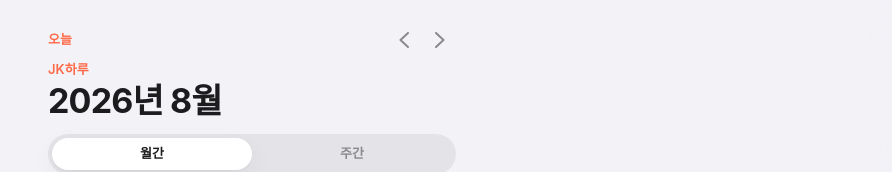
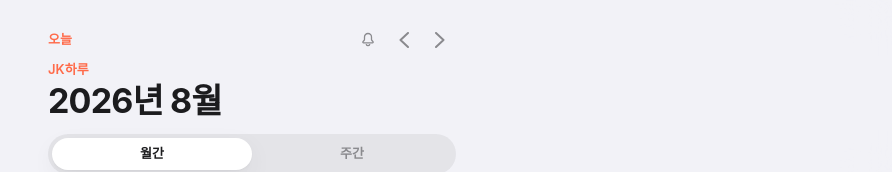
Before and after one commit to jaewan97/JK-Scheduler, a Next.js app: page / in a window 1280 px wide. Shown: the top 172 px of the page, without its empty margins (388-1280 px from the left). Built offline with nearby package versions, Linux system fonts and the light colour scheme.

Commit message:
Update Header.tsx

```diff
--- a/src/components/Header.tsx
+++ b/src/components/Header.tsx
@@ -1,6 +1,7 @@
 "use client";
 
 import { formatMonthTitle } from "@/lib/dateUtils";
+import { AlarmPermission } from "@/lib/alarms";
 import { SegmentedControl } from "./SegmentedControl";
 
 interface HeaderProps {
@@ -10,9 +11,20 @@ interface HeaderProps {
   onPrev: () => void;
   onNext: () => void;
   onToday: () => void;
+  notificationPermission: AlarmPermission;
+  onRequestNotification: () => void;
 }
 
-export function Header({ anchor, view, onViewChange, onPrev, onNext, onToday }: HeaderProps) {
+export function Header({
+  anchor,
+  view,
+  onViewChange,
+  onPrev,
+  onNext,
+  onToday,
+  notificationPermission,
+  onRequestNotification,
+}: HeaderProps) {
   return (
     <header className="sticky top-0 z-30 bg-bg/80 backdrop-blur-xl">
       <div className="mx-auto max-w-md px-5 pb-3 pt-6">
@@ -24,6 +36,15 @@ export function Header({ anchor, view, onViewChange, onPrev, onNext, onToday }:
             오늘
           </button>
           <div className="flex items-center gap-1">
+            {notificationPermission !== "unsupported" && (
+              <button
+                aria-label="알림 설정"
+                onClick={onRequestNotification}
+                className="grid h-8 w-8 place-items-center rounded-full text-ink-soft transition active:scale-90 active:bg-black/5"
+              >
+                <BellIcon active={notificationPermission === "granted"} />
+              </button>
+            )}
             <button
               aria-label="이전"
               onClick={onPrev}
@@ -82,3 +103,23 @@ function ChevronIcon({ direction }: { direction: "left" | "right" }) {
     </svg>
   );
 }
+
+function BellIcon({ active }: { active: boolean }) {
+  return (
+    <svg width="16" height="16" viewBox="0 0 16 16" fill="none">
+      <path
+        d="M8 1.5C6.067 1.5 4.5 3.067 4.5 5V7.2C4.5 7.68 4.33 8.14 4.02 8.5L3 9.7C2.6 10.17 2.93 10.9 3.55 10.9H12.45C13.07 10.9 13.4 10.17 13 9.7L11.98 8.5C11.67 8.14 11.5 7.68 11.5 7.2V5C11.5 3.067 9.933 1.5 8 1.5Z"
+        stroke="currentColor"
+        strokeWidth="1.3"
+        strokeLinejoin="round"
+        fill={active ? "currentColor" : "none"}
+      />
+      <path
+        d="M6.3 12.6C6.55 13.25 7.22 13.7 8 13.7C8.78 13.7 9.45 13.25 9.7 12.6"
+        stroke="currentColor"
+        strokeWidth="1.3"
+        strokeLinecap="round"
+      />
+    </svg>
+  );
+}
```
